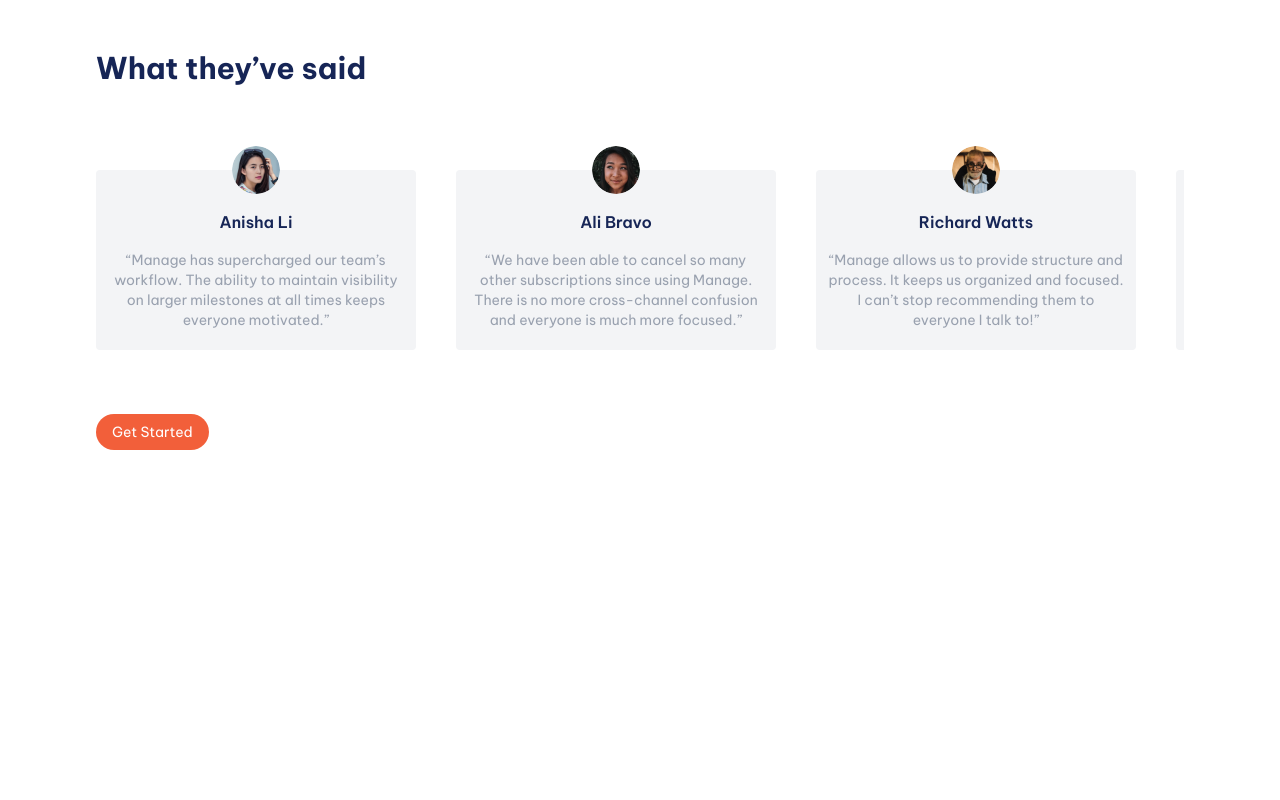
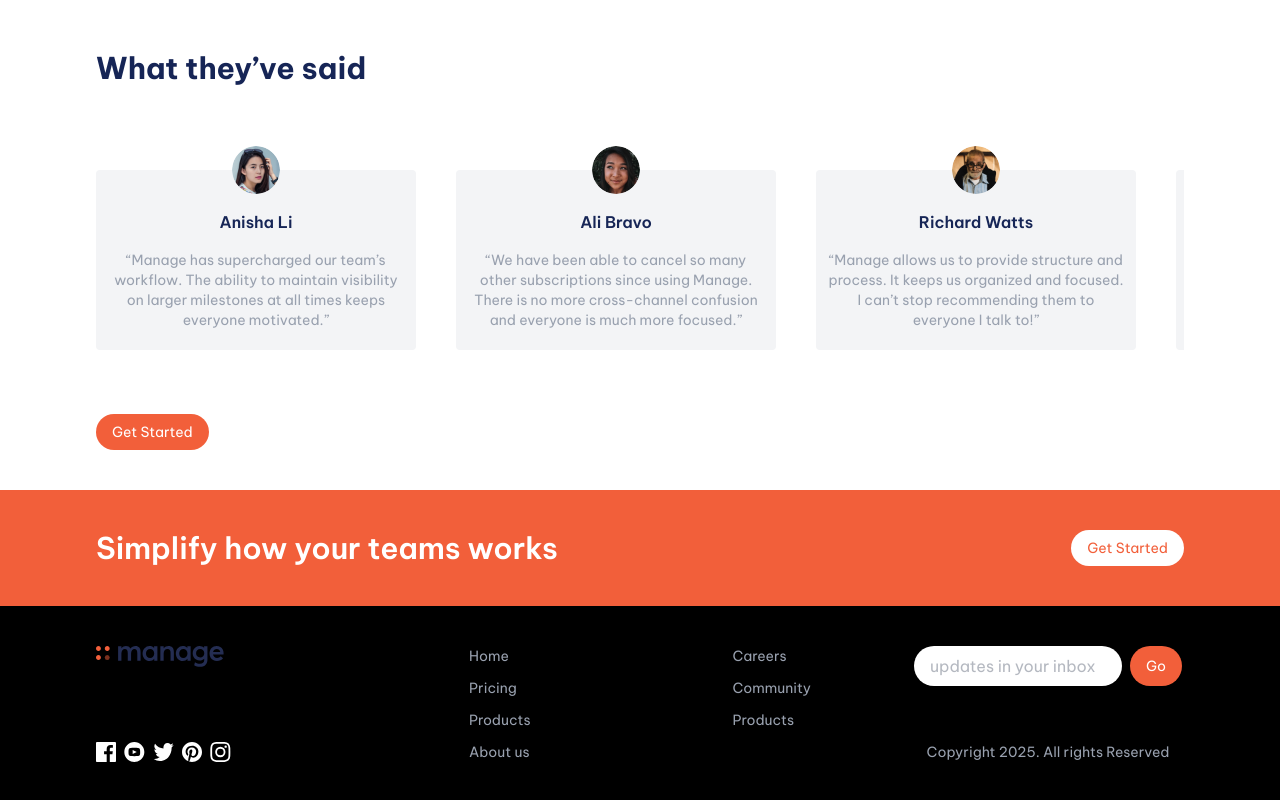
Before and after one commit to FrancoRaymond/manage-landing-page, a React (Vite) app: page / in a window 1280 px wide. Shown: the part 1277-2077 px from the top of the page. Before the commit the page ends 1767 px from the top, so only its background shows below. Built offline with nearby package versions, Linux system fonts and the light colour scheme.

Commit message:
added footer

```diff
--- a/src/App.tsx
+++ b/src/App.tsx
@@ -2,6 +2,7 @@
 import Home from "./components/Home"
 import Difference from "./components/Difference"
 import Testimonials from "./components/Testimonials"
+import Footer from "./components/Footer"
 function App() {
 
   return (
@@ -10,6 +11,7 @@
       <Home />
       <Difference />
       <Testimonials />
+      <Footer />
     </div>
   )
 }
--- /dev/null
+++ b/src/components/Footer.tsx
@@ -0,0 +1,52 @@
+import logo from '../assets/images/logo.svg'
+import fb from '../assets/images/icon-facebook.svg'
+import insta from '../assets/images/icon-instagram.svg'
+import pinterest from '../assets/images/icon-pinterest.svg'
+import twitter from '../assets/images/icon-twitter.svg'
+import yt from '../assets/images/icon-youtube.svg'
+
+
+const Footer = () => {
+  return (
+    <div>
+        <div className="bg-[#f25f3a] gap-10 py-10 flex justify-between items-center px-2.5 sm:px-5 md:px-10 lg:px-24">
+            <h2 className="text-white text-2xl font-semibold md:text-3xl">Simplify how your teams works</h2>
+            <button className="text-sm text-nowrap mx-auto sm:mx-0 text-[#f25f3a] rounded-3xl py-2 px-4 bg-white w-fit">Get Started</button>
+        </div>
+        <div className="px-2.5 sm:px-5 md:px-10 lg:px-24 py-10 bg-black md:grid md:grid-cols-4">
+            <div className='flex flex-col items-center md:items-start'>
+                <img src={logo} alt="" className='w-32'/>
+                <div className='flex gap-2 mt-10 md:mt-0 md:justify-between md:mt-auto'>
+                    <img src={fb} alt="" />
+                    <img src={yt} alt="" />
+                    <img src={twitter} alt="" />
+                    <img src={pinterest} alt="" />
+                    <img src={insta} alt="" />
+                </div>
+            </div>
+            <div className='flex justify-around mt-10 md:mt-0 md:justify-around w-full md:col-span-2 text-sm'>
+                <ul className='text-gray-400 flex flex-col gap-3'>
+                    <li><a href="#">Home</a></li>
+                    <li><a href="#">Pricing</a></li>
+                    <li><a href="#">Products</a></li>
+                    <li><a href="#">About us</a></li>
+                </ul>
+                <ul className='text-gray-400 flex flex-col gap-3'>
+                    <li><a href="#">Careers</a></li>
+                    <li><a href="#">Community</a></li>
+                    <li><a href="#">Products</a></li>
+                </ul>
+            </div>
+            <div className='flex flex-col mt-10 md:mt-0 h-full'>
+                <div className='w-fit mx-auto md:flex md:gap-2'>
+                    <input type="email" name='email' placeholder='updates in your inbox' className='md:w-52 outline-0 rounded-3xl py-2 px-4 text-gray-500 bg-white'/>
+                    <button className="ml-1.5 text-sm mx-auto sm:mx-0 text-white rounded-3xl py-2 px-4 bg-[#f25f3a] w-fit">Go</button>
+                </div>
+                <span className='mx-auto mt-10 md:mt-auto text-gray-400 text-sm'>Copyright {new Date().getFullYear()}. All rights Reserved</span>
+            </div>
+        </div>
+    </div>
+  )
+}
+
+export default Footer
```
